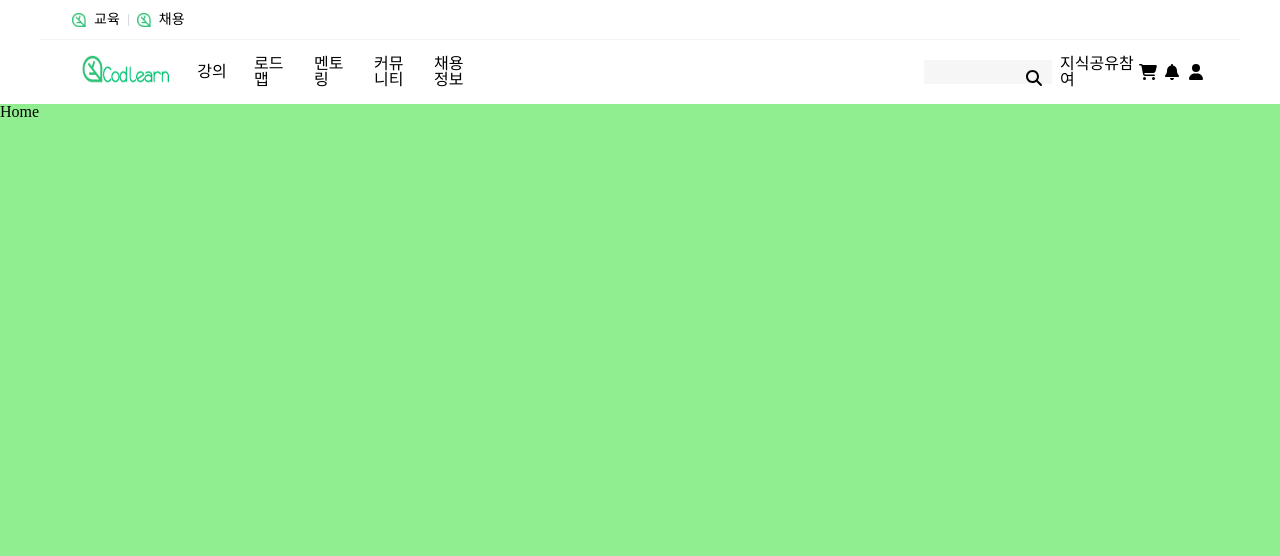
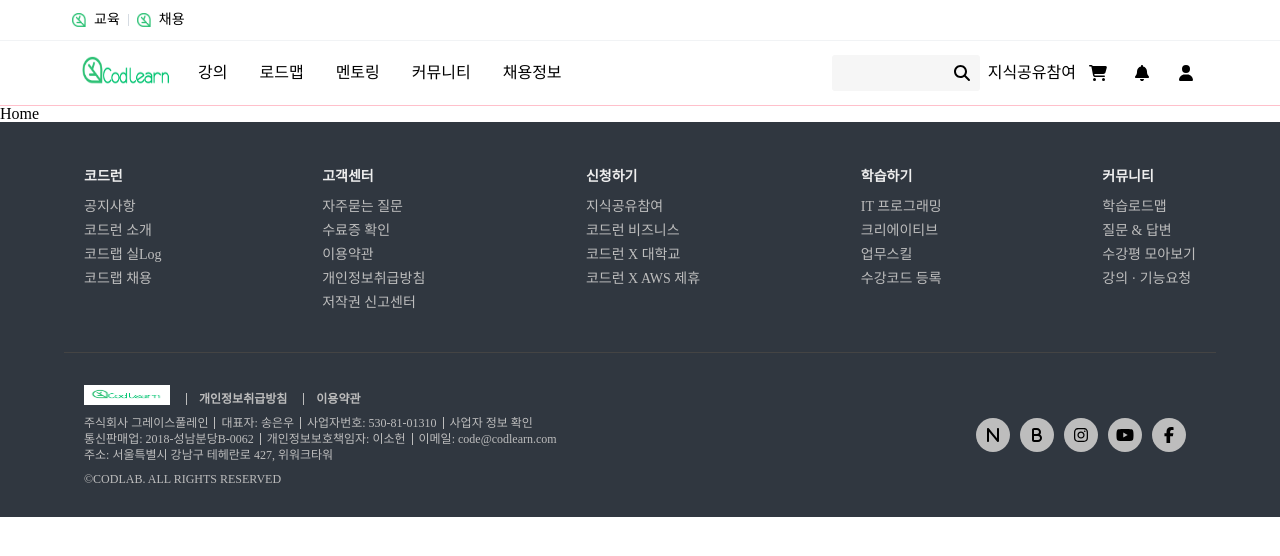
Before and after one commit to wecode-bootcamp-korea/justcode-5-2nd-codlearn-front, a React (Create React App) app: page / in a window 1280 px wide. Shown: the top 556 px of the page. Built offline with nearby package versions, Linux system fonts and the light colour scheme.

Commit message:
Add: sticky Header, border-bottom color & Fix: Header Layout, delete home background color

```diff
--- a/src/Router.js
+++ b/src/Router.js
@@ -1,6 +1,7 @@
 import React from 'react';
 import { BrowserRouter, Route, Routes } from 'react-router-dom';
-import Header from './components/Header/Header';
+import HeaderTop from './components/Header/HeaderTop'
+import HeaderBottom from './components/Header/HeaderBottom';
 import Footer from './components/Footer/Footer';
 import Home from './pages/Home/Home';
 import Courses from './pages/Courses/Courses';
@@ -12,7 +13,8 @@
 function Router() {
   return (
     <BrowserRouter>
-      <Header />
+      <HeaderTop />
+      <HeaderBottom />
       <Routes>
         <Route path="/" element={<Home />} />
         <Route path="/signup" element={<SignUp />} />
--- a/src/components/Header/Header.js
+++ b/src/components/Header/HeaderBottom.js
@@ -1,4 +1,5 @@
 import React from 'react';
+import { useState, useEffect } from 'react';
 import styled from 'styled-components';
 
 import { FontAwesomeIcon } from '@fortawesome/react-fontawesome';
@@ -6,19 +7,27 @@
 import { faMagnifyingGlass, faCartShopping, faBell, faUser } from '@fortawesome/free-solid-svg-icons';
 library.add(faMagnifyingGlass,faCartShopping, faBell, faUser);
 
-function Header() {
-  return(
-    <Wrapper>
-      <TopWrapper>
-        <Education>
-          <img alt='codlearn-icon' src='images/icon.png' />
-          <span>교육</span>
-        </Education>
-        <Employment>
-          <img alt='codlearn-icon' src='images/icon.png' />
-          <span>채용</span>
-        </Employment>
-      </TopWrapper>
+function HeaderBottom() {
+  const [scrollY, setScrollY] = useState(0);
+  const [scrollToggle, setScrollToggle] = useState(false);
+  useEffect(() => {
+    (() => {
+      window.addEventListener('scroll', () => setScrollY(window.pageYOffset));
+      if (scrollY > 104) {
+        setScrollToggle(true);
+      } else if (scrollY < 104) {
+        setScrollToggle(false);
+      }
+    })();
+    return () => {
+      window.removeEventListener('scroll', () =>
+        setScrollY(window.pageYOffset)
+      );
+    };
+  });
+
+  return (
+    <HeaderBottomWrapper style={ scrollToggle ? { position: 'sticky', top: 0 } : { position: 'static' }}>
       <BottomWrapper>
         <BottomLeftWrapper>
           <img alt='codlearn-logo' src='images/logo.png' />
@@ -62,53 +71,24 @@
           </IconWrapper>
         </BottomRightWrapper>
       </BottomWrapper>
-    </Wrapper>
+    </HeaderBottomWrapper>
   );
 }
 
-const Wrapper = styled.div`
-  max-width: 1200px;
-  margin: 0 auto;
-`;
-
-const TopWrapper = styled.div`
-  display: flex;
-  height: 40px;
-  padding: 0 32px;
-  font-size: 14px;
-  border-bottom: 1px solid #f1f3f5;
-
-  img {
-    width: 14px;
-    height: 14px;
-    margin: 0 8px 0 0;
-  }
-`;
-
-const Education = styled.div`
-  display: flex;
-  align-items: center;
-
-  &:after {
-    content: '';
-
-    width: 1px;
-    height: 12px;
-    margin: 0 8px;
-    background: #d5dbe2;
-  }
-`;
-
-const Employment = styled.div`
-  display: flex;
-  align-items: center;
+const HeaderBottomWrapper = styled.div`
+  transition-duration: 1s;
+  width: 100%;
+  background: white;
+  border-bottom: 1px solid pink;
 `;
 
 const BottomWrapper = styled.div`
   display: flex;
   justify-content: space-between;
+  max-width: 1200px;
+  height: 64px;
+  margin: 0 auto;
   padding: 0 32px;
-  height: 64px;
 `;
 
 const BottomLeftWrapper = styled.div`
@@ -124,9 +104,8 @@
     display: flex;
     justify-content: center;
     align-items: center;
-    padding: 8px 12px;
-    width: 60px;
-    height: 52px;
+    padding: 8px 16px;
+    height: 64px;
   }
 `;
 
@@ -139,8 +118,8 @@
   position: relative;
 
   input {
-    width: 128px;
-    height: 24px;
+    width: 148px;
+    height: 36px;
     padding: 5px 9px;
     border: 1px solid transparent;
     border-radius: 3px;
@@ -163,8 +142,7 @@
   justify-content: center;
   align-items: center;
   padding: 8px 0 8px 8px;
-  width: 84px;
-  height: 48px;
+  height: 64px;
 `;
 
 const IconWrapper = styled.div`
@@ -175,9 +153,9 @@
     justify-content: center;
     align-items: center;
     padding: 8px 10px;
-    width: 24px;
-    height: 48px;
+    width: 44px;
+    height: 64px;
   }
 `;
 
-export default Header;
+export default HeaderBottom;
--- /dev/null
+++ b/src/components/Header/HeaderTop.js
@@ -0,0 +1,60 @@
+import React from 'react';
+import styled from 'styled-components';
+
+function HeaderTop() {
+  return (
+    <HeaderTopWrapper>
+      <TopWrapper>
+        <Education>
+          <img alt='codlearn-icon' src='images/icon.png' />
+          <span>교육</span>
+        </Education>
+        <Employment>
+          <img alt='codlearn-icon' src='images/icon.png' />
+          <span>채용</span>
+        </Employment>
+      </TopWrapper>
+    </HeaderTopWrapper>
+  );
+}
+
+const HeaderTopWrapper = styled.div`
+  width: 100%;
+  border-bottom: 1px solid #f1f3f5;
+`;
+
+const TopWrapper = styled.div`
+  display: flex;
+  max-width: 1200px;
+  height: 40px;
+  margin: 0 auto;
+  padding: 0 32px;
+  font-size: 14px;
+
+  img {
+    width: 14px;
+    height: 14px;
+    margin: 0 8px 0 0;
+  }
+`;
+
+const Education = styled.div`
+  display: flex;
+  align-items: center;
+
+  &:after {
+    content: '';
+
+    width: 1px;
+    height: 12px;
+    margin: 0 8px;
+    background: #d5dbe2;
+  }
+`;
+
+const Employment = styled.div`
+  display: flex;
+  align-items: center;
+`;
+
+export default HeaderTop;
--- a/src/pages/Home/Home.js
+++ b/src/pages/Home/Home.js
@@ -1,13 +1,7 @@
 import React from 'react';
-import styled from 'styled-components';
 
 function Home() {
-  return <Homes>Home</Homes>;
+  return <div>Home</div>;
 }
 
-const Homes = styled.div`
-  height: 3000px;
-  background: lightgreen;
-`;
-
 export default Home;
```
